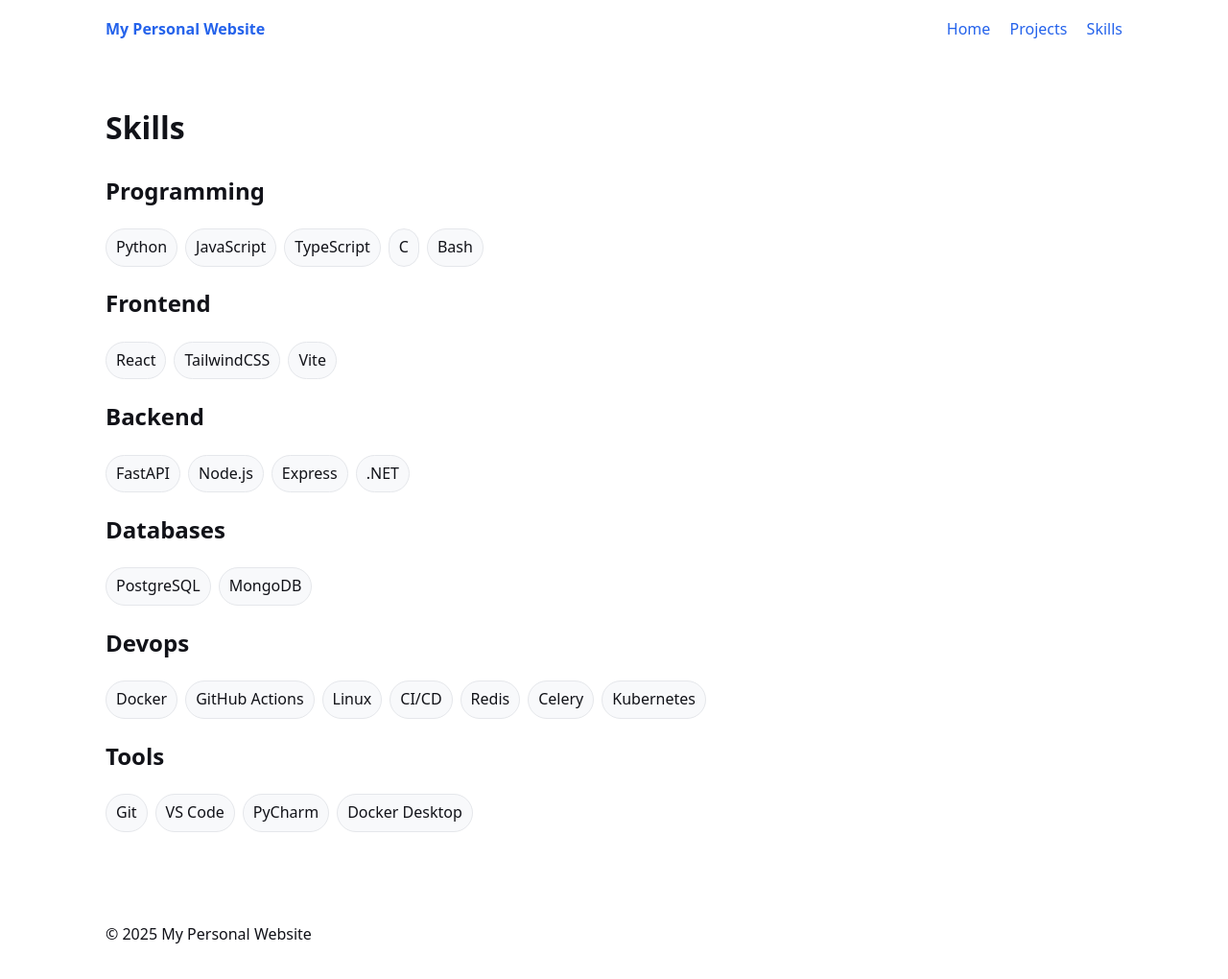
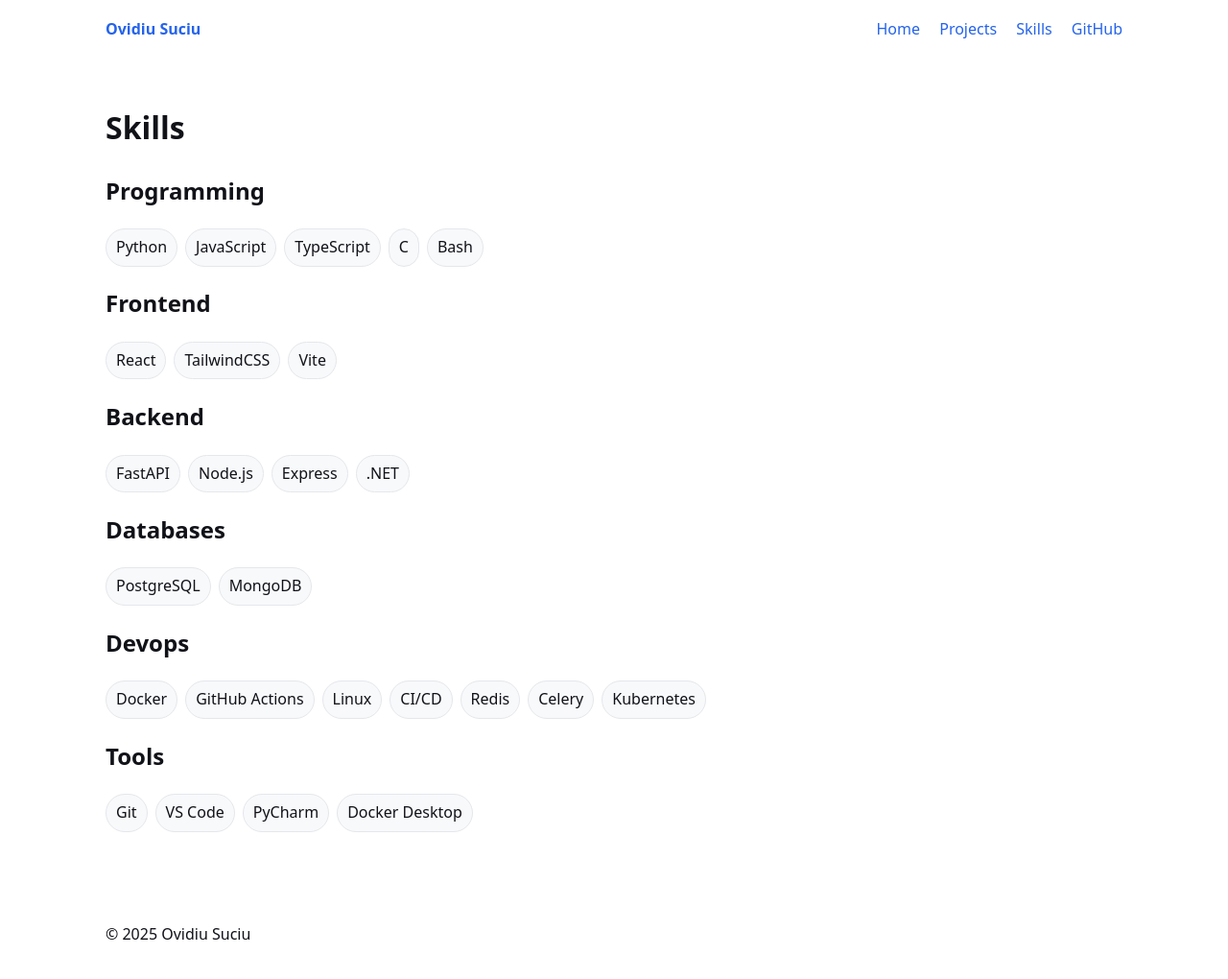
Before and after one commit to socovidiu/my-website, a Jekyll site: the page built from skills.md, in a window 1280 px wide. Shown: the whole page at 96% size. Built offline with Jekyll 4.4.1, drawn with Linux system fonts in a browser that asks for light colours.

Commit message:
Update configuration

```diff
--- a/_config.yml
+++ b/_config.yml
@@ -1,3 +1,8 @@
-title: My Personal Website
-description: A brief introduction about myself.
-theme: jekyll-theme-chirpy
+theme: soc-portfolio
+title: Ovidiu Suciu
+tagline: Backend · DevOps · Cloud
+github_username: yourgithub
+plugins: [jekyll-seo-tag, jekyll-sitemap]
+collections:
+  projects:
+    output: true
```
Also changed, not shown: README.md.
